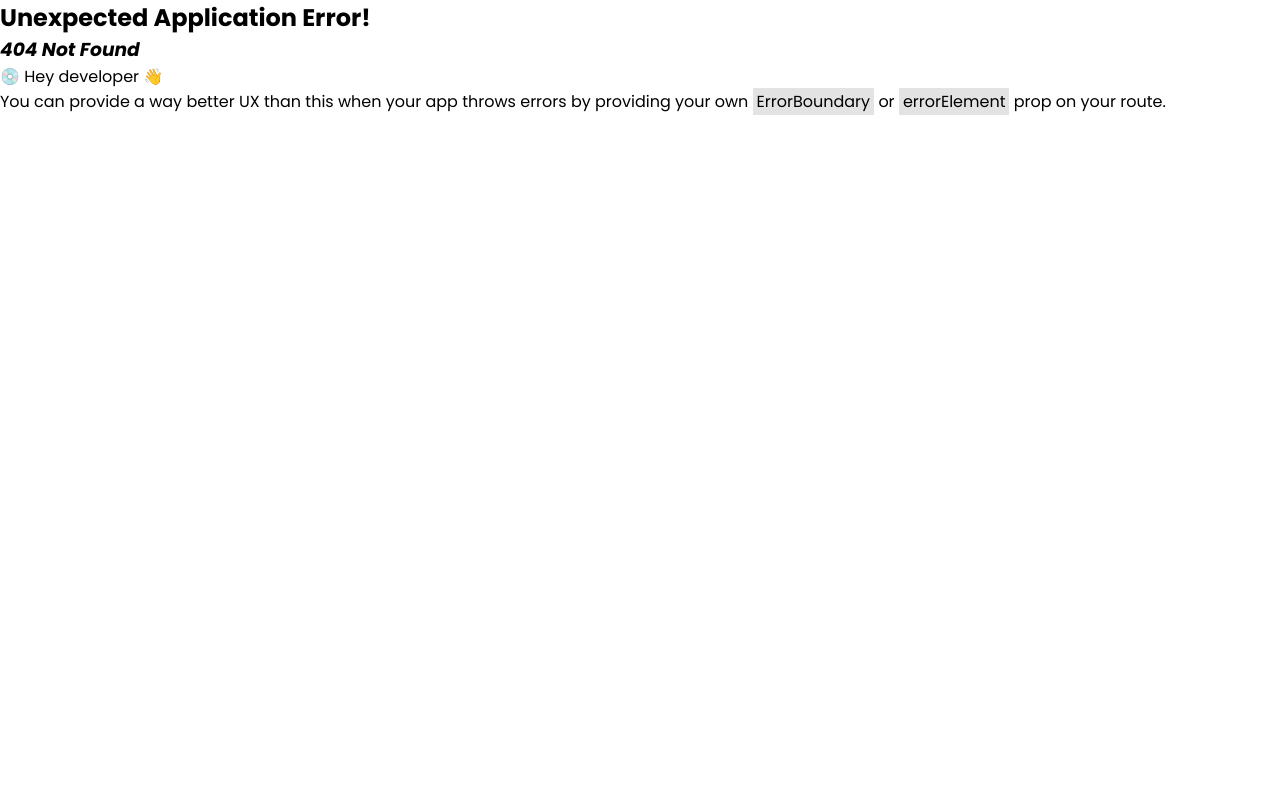
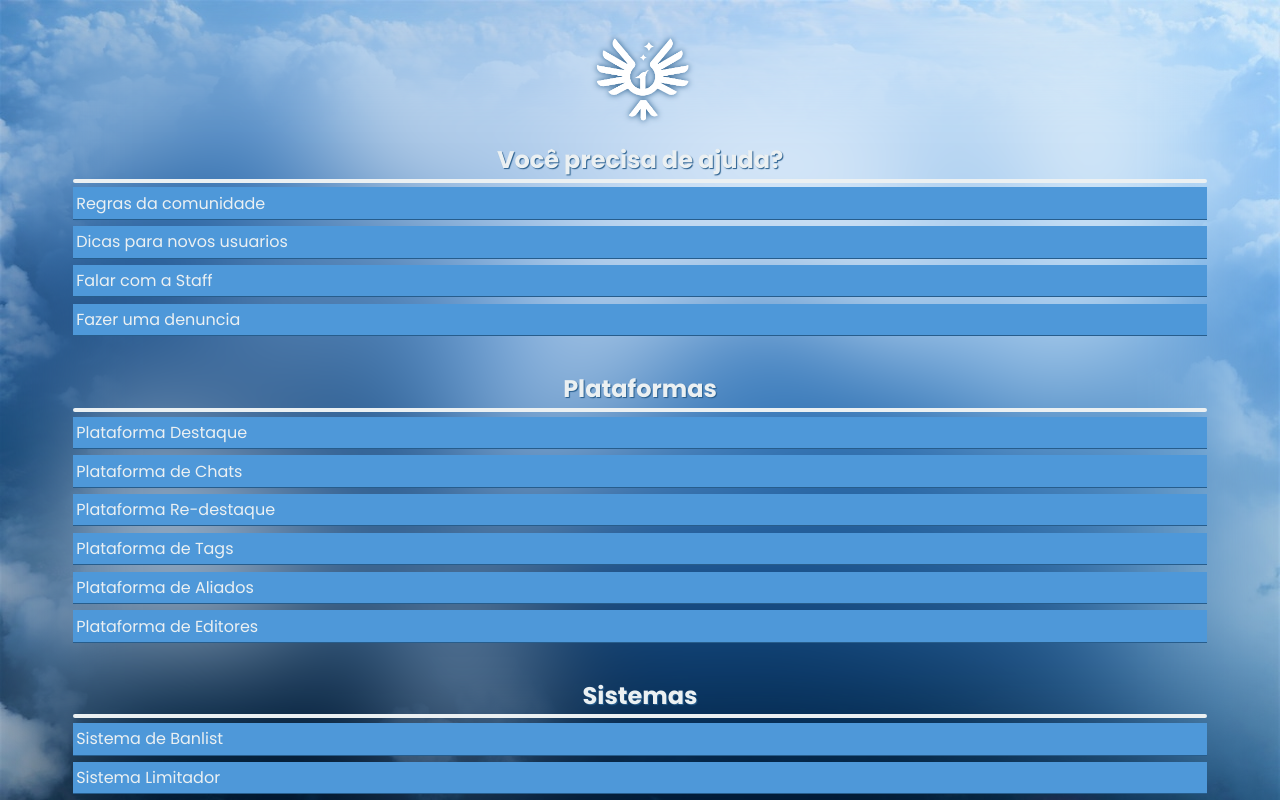
Before and after one commit to Wesley-Fernandes/PhoenixCommunity, a React (Vite) app: page /Menu in a window 1280 px wide. Before the commit this address had no page. Built offline with nearby package versions, Linux system fonts and the light colour scheme.

Commit message:
menu page

```diff
--- a/src/Pages/Home/Home.scss
+++ b/src/Pages/Home/Home.scss
@@ -81,9 +81,7 @@
             transition: 0.5s ease-in-out;
             margin: 0.5rem;
             box-shadow: 0 0 0 1px #275D8C;
-        }
-
-        span:hover{
+        }:hover{
             background-color: #275D8C;
             transition: 0.5s ease-in-out;
             color: white;
--- /dev/null
+++ b/src/Pages/Menu/Menu.scss
@@ -0,0 +1,93 @@
+.MenuPage{
+    height: 100vh;
+    display: flex;
+    justify-content: center;
+    align-items: center;
+    background-image: url("../../Images/background1.jpg");
+    background-size: cover;
+    background-repeat: no-repeat;
+
+    main{
+        width: 100vw;
+        height: 100%;
+        padding: 10px;
+        display: flex;
+        flex-direction: column;
+        justify-content: start;
+        align-items: center;
+        outline: 1px solid #275D8C;
+        backdrop-filter: blur(60px);
+        overflow-y: scroll;
+
+
+        img{
+            margin-top: 1rem;
+            width: 100px;
+            transition: 0.5s ease-in-out;
+            @media (max-width: 768px) {
+                right: -125px;
+                transition: 0.5s ease-in-out;
+            }
+            filter: drop-shadow(0 0 3px #275D8C);
+        }
+        section{
+            width: 90%;
+            display: flex;
+            flex-direction: column;
+            margin: 1rem 0;
+
+            h2{
+                color: #EBF0F2;
+                text-align: center;
+                text-shadow: 1px 1px 1px #275D8C;
+            }
+
+            hr{
+                width: 100%;
+                border: 2px solid #EBF0F2;
+                margin: 0.1rem 0;
+                border-radius: 10px;
+                outline: none;
+            }
+
+            ul{
+                display: flex;
+                flex-direction: column;
+                list-style: none;
+
+                li{
+                    margin: 0.2rem 0;
+                    background-color: #4E98D9;
+                    padding: 0.2rem;
+                    width: 100%;
+                    color: #EBF0F2;
+                    transition: 0.5s ease-in-out;
+                    border-bottom: 1px solid #275D8C;
+                    display: flex;
+
+                    a{
+                        text-decoration: none;
+                        color: currentColor;
+                        width: 100%;
+                        align-self: flex-start;
+
+                    }
+
+                }:hover{
+                    cursor: pointer;
+                    background-color: #275D8C;
+                    transition: 0.5s ease-in-out;
+                    color: #EBF0F2;
+                }
+
+            }
+
+        }
+    }::-webkit-scrollbar{
+        background-color: #4E98D9;
+        width: 8px;
+    }::-webkit-scrollbar-thumb{
+        background: #EBF0F2;
+        border-radius: 10px;
+    }
+}
--- /dev/null
+++ b/src/Pages/Menu/index.tsx
@@ -0,0 +1,47 @@
+import React from 'react'
+import logo from '../../Images/logo.png'
+import "./Menu.scss"
+export const Menu = () => {
+  return (
+    <div className='MenuPage'>
+        <main>
+            <img src={logo} alt="imagem de uma phoenix"/>
+            <section>
+                <h2>Você precisa de ajuda?</h2>
+                <hr />
+                <ul>
+                    <li> <a href="http://aminoapps.com/p/4rovbd">Regras da comunidade</a></li>
+                    <li>Dicas para novos usuarios</li>
+                    <li><a href="http://aminoapps.com/p/vwfx8h">Falar com a Staff</a></li>
+                    <li><a href="http://aminoapps.com/p/4rovbd">Fazer uma denuncia</a></li>
+                </ul>
+            </section>
+            <section>
+                <h2>Plataformas</h2>
+                <hr />
+                <ul>
+                    <li> <a href="http://aminoapps.com/p/7qw8in">Plataforma Destaque</a></li>
+                    <li> <a href="http://aminoapps.com/p/jh5vh7b">Plataforma de Chats</a></li>
+                    <li> <a href="http://aminoapps.com/p/5063w4s">Plataforma Re-destaque</a></li>
+                    <li> <a href="http://aminoapps.com/p/k1735n">Plataforma de Tags</a></li>
+                    <li> <a href="http://aminoapps.com/p/5fycs9">Plataforma de Aliados</a></li>
+                    <li> <a href="http://aminoapps.com/p/vzd37g">Plataforma de Editores</a></li>
+                </ul>
+            </section>
+            <section>
+                <h2>Sistemas</h2>
+                <hr />
+                <ul>
+                    <li>Sistema de Banlist</li>
+                    <li>Sistema Limitador</li>
+                    <li>Sistema de Batalha</li>
+                    <li>Sistema de Pet's</li>
+                    <li>Sistema de Guildas</li>
+                    <li>Sistema Monetario</li>
+                    <li>Sistema de Dominação</li>
+                </ul>
+            </section>
+        </main>
+    </div>
+  )
+}
--- a/src/router.tsx
+++ b/src/router.tsx
@@ -1,6 +1,6 @@
 import { createBrowserRouter } from "react-router-dom";
 import { Home } from "./Pages/Home";
-import { NewUser } from "./Pages/NewUser";
+import { Menu } from "./Pages/Menu";
 
 
 const router = createBrowserRouter([
@@ -9,8 +9,8 @@ const router = createBrowserRouter([
         element: <Home/>
     },
     {
-        path: "/newUser",
-        element: <NewUser/>
+        path: "/Menu",
+        element: <Menu/>
     }
 ])
 
```
